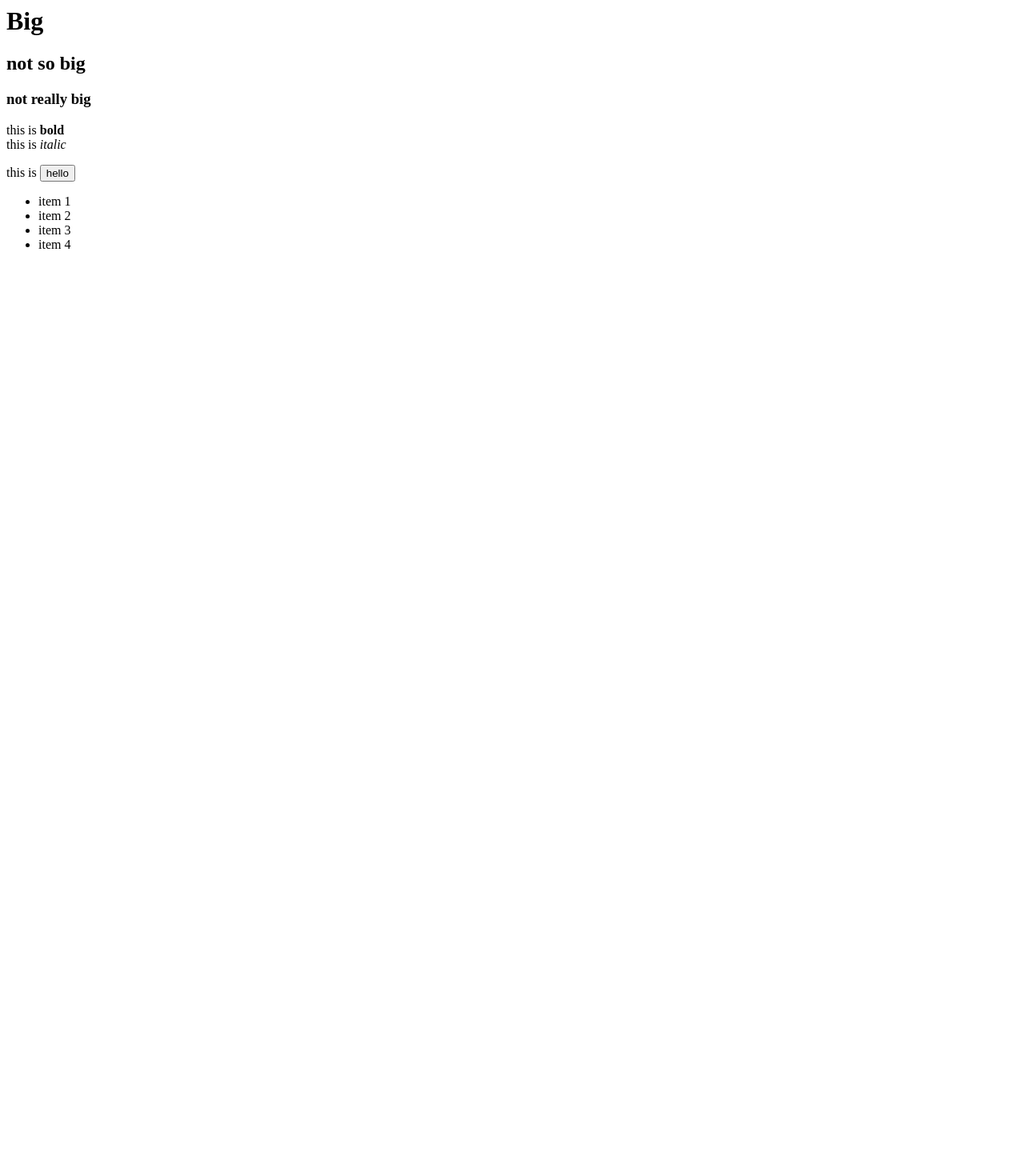
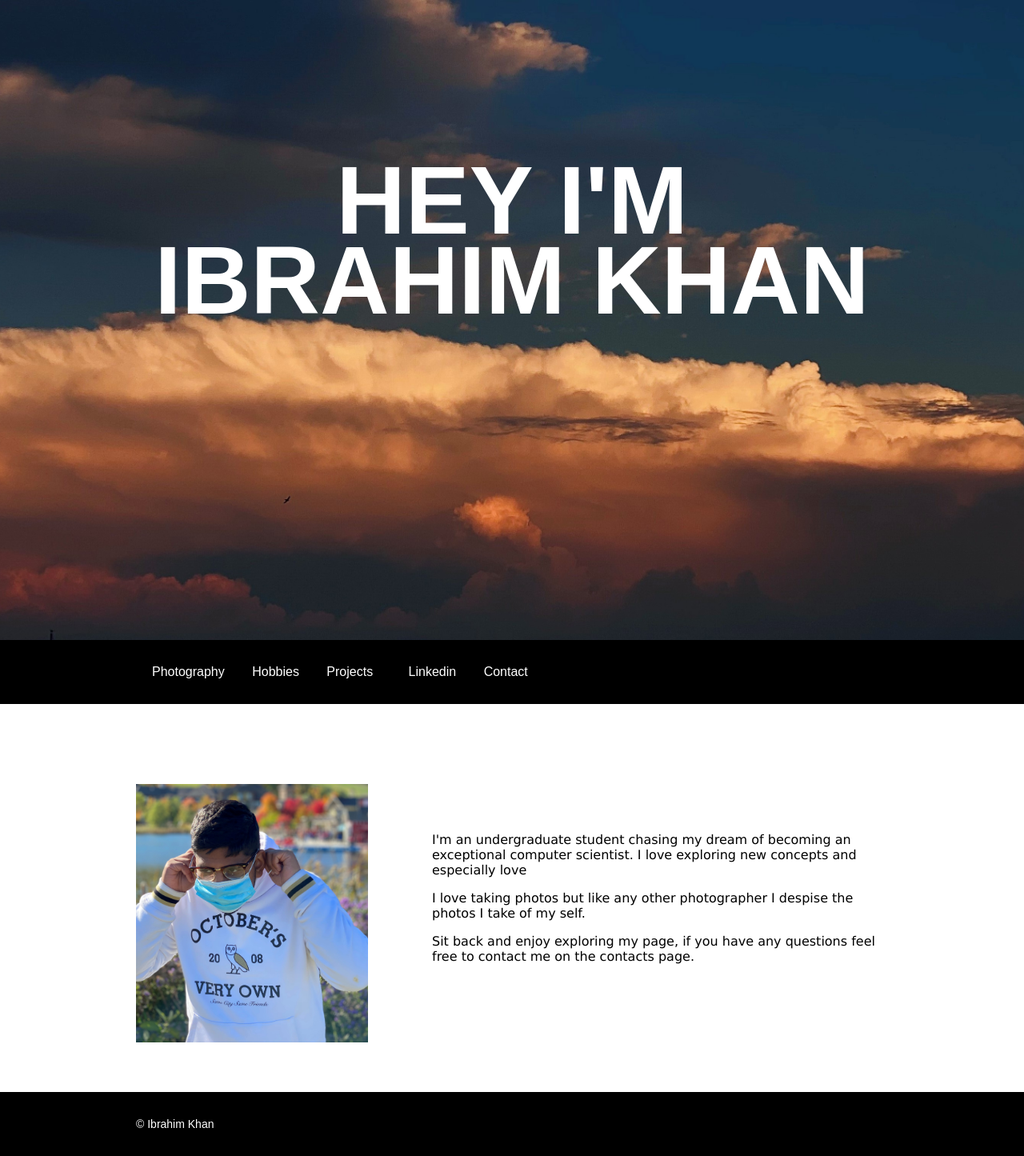
Before and after one commit to i67khan/i67khan.github.io, a plain HTML site: page index.html in a window 1280 px wide. Shown: the whole page at 80% size. Before the commit the page ends 800 px from the top, so only its background shows below. Drawn offline with Linux system fonts and the light colour scheme.

Commit message:
Add files via upload

```diff
--- a/index.html
+++ b/index.html
@@ -1,29 +1,46 @@
-<html>
+<!DOCTYPE html>
+<html lang="en" dir="ltr">
+
     <head>
-		<title>My Webpage</title>
+        <link href="style.css" type="text/css" rel="stylesheet">
+        <title>Ibrahim Khan's Website</title>
     </head>
     <body>
-		<h1>Big</h1>
-		<h2>not so big</h2>
-		<h3>not really big</h3>
+        <div class="header">
+            <div class="container">
+            <h1>Hey I'm <br> Ibrahim Khan</h1>
 
-		<p>
-			this is <strong>bold</strong><br>
-			this is <em>italic</em><br>
-		</p>
-		<p>
-			this is <button
-				onclick="window.location.href='https://google.ca';">
-				hello
-			</button> <br>
-		</p>
-		<p>
+            </div>
+        </div>
+
+        <div class="nav">
+            <div class="container">
                 <ul>
-				<li>item 1</li>
-				<li>item 2</li>
-				<li>item 3</li>
-				<li>item 4</li>
+                    <a class="btn" href="./Photography.html">Photography</a>
+                    <li>Hobbies</li>
+                    <a class="btn" href= "https://github.com/i67khan" target="_blank">Projects</a>
+                    <a class="btn" href= "https://www.linkedin.com/in/ibrahim-khan67" target="_blank">Linkedin</a>
+                    <li>Contact</li>
                 </ul>
-		</p>
+            </div>
+        </div>
+
+        <div class="main">
+            <div class="container">
+              <img src="images/profile.jpg" width="290px">
+              <p style="font-family: Verdana">I'm an undergraduate student chasing my dream of becoming an exceptional computer scientist. I love exploring new concepts and especially love </p>
+              <p style="font-family: Verdana">I love taking photos but like any other photographer I despise the photos I take of my self.</p>
+              <p style="font-family: Verdana">Sit back and enjoy exploring my page, if you have any questions feel free to contact me on the contacts page.</p>
+            </div>
+        </div>
+
+        <div class="footer">
+            <div class="container">
+              <p>&copy; Ibrahim Khan</p>
+            </div>
+          </div>
         </body>
       </html>
+
+    </body>
+</html>
```
Also changed, not shown: Photography.html (+14 -2 lines). Lines whose indentation alone changed are shown as unchanged.
